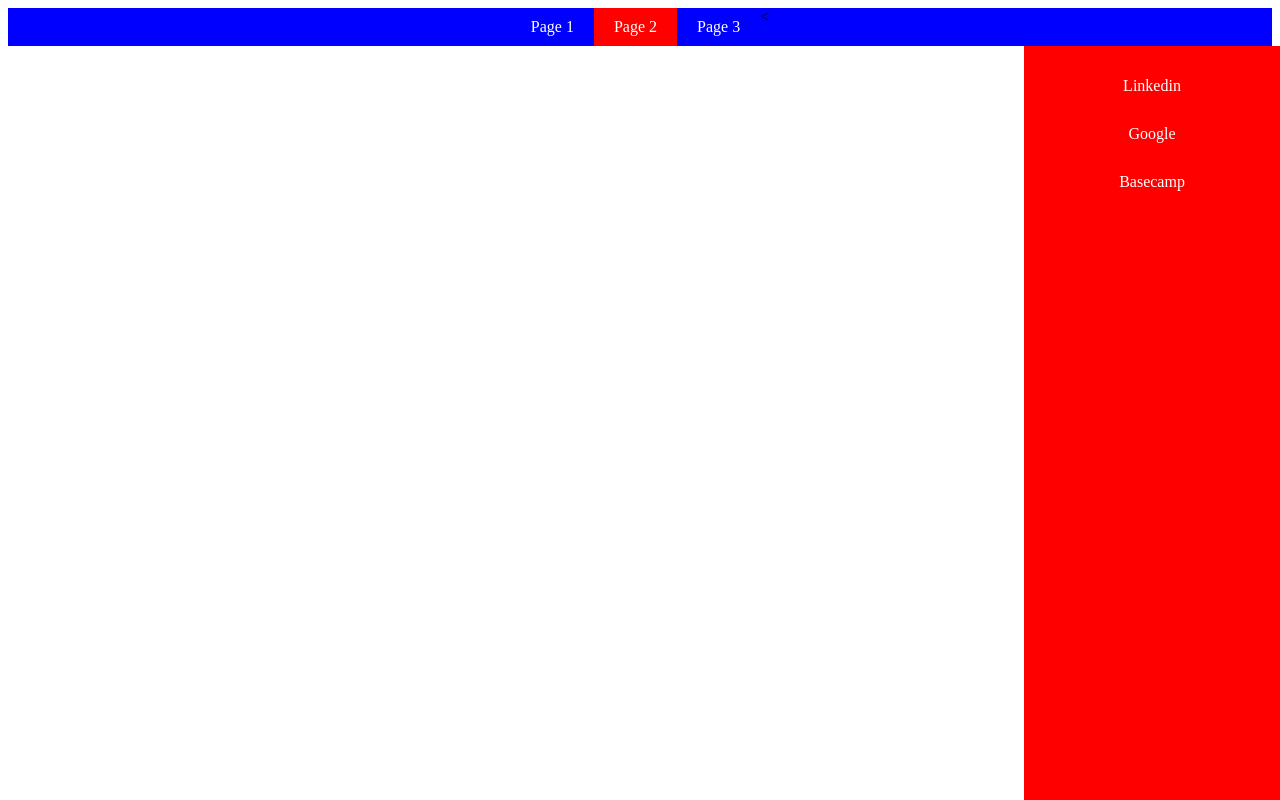
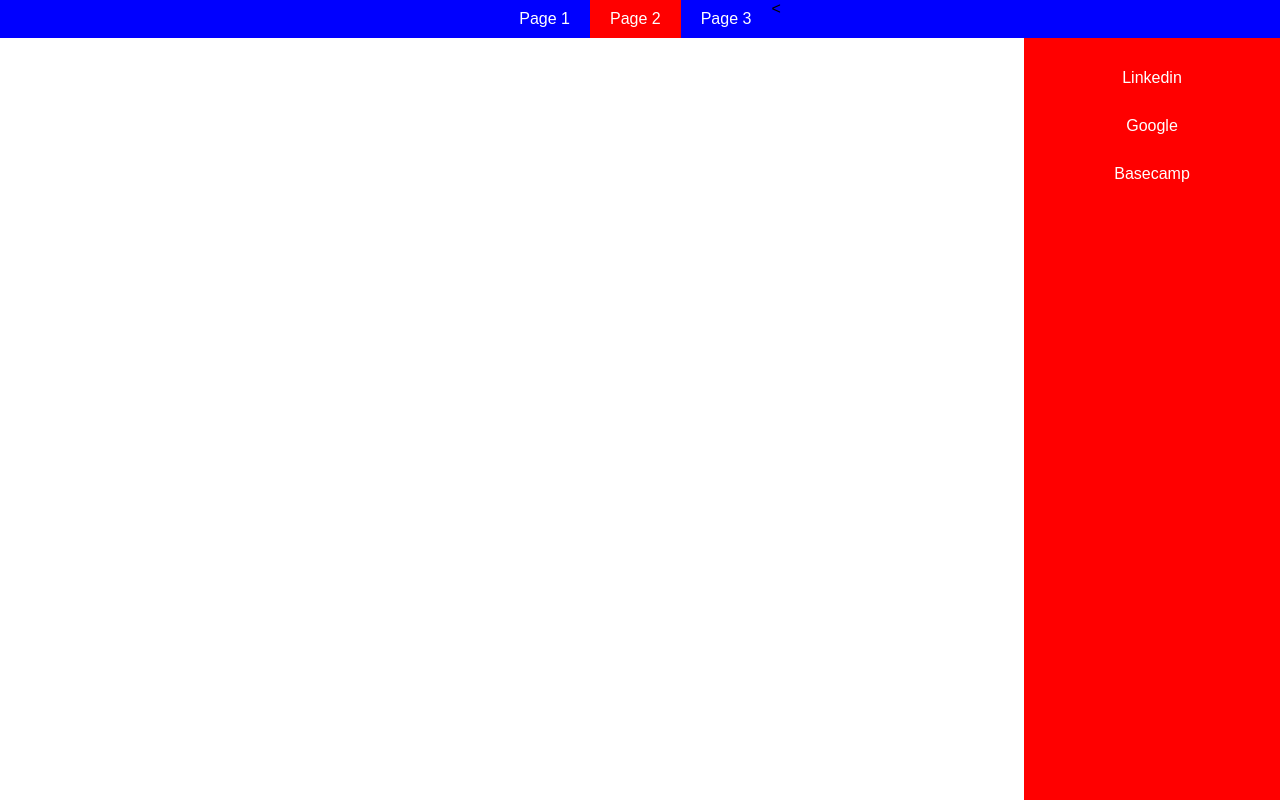
Before and after one commit to calvinteng122/lab6, a plain HTML site: page page2.html in a window 1280 px wide. Drawn offline with Linux system fonts and the light colour scheme; files that its build step writes are made by us from their sources.

Commit message:
Update page2.html

```diff
--- a/page2.html
+++ b/page2.html
@@ -3,7 +3,8 @@
 <head>
   <meta charset="UTF-8">
   <title>navigation bar</title>
-  <link rel="stylesheet" href="style.css">
+  <link rel="stylesheet" href="CSS/style.css">
+  <link rel="stylesheet" type="text/css" href="CSS/normalize.css">
   <link href="https://fonts.googleapis.com/css?family=Acme&display=swap" rel="stylesheet">
 </head>
 <body>
```
